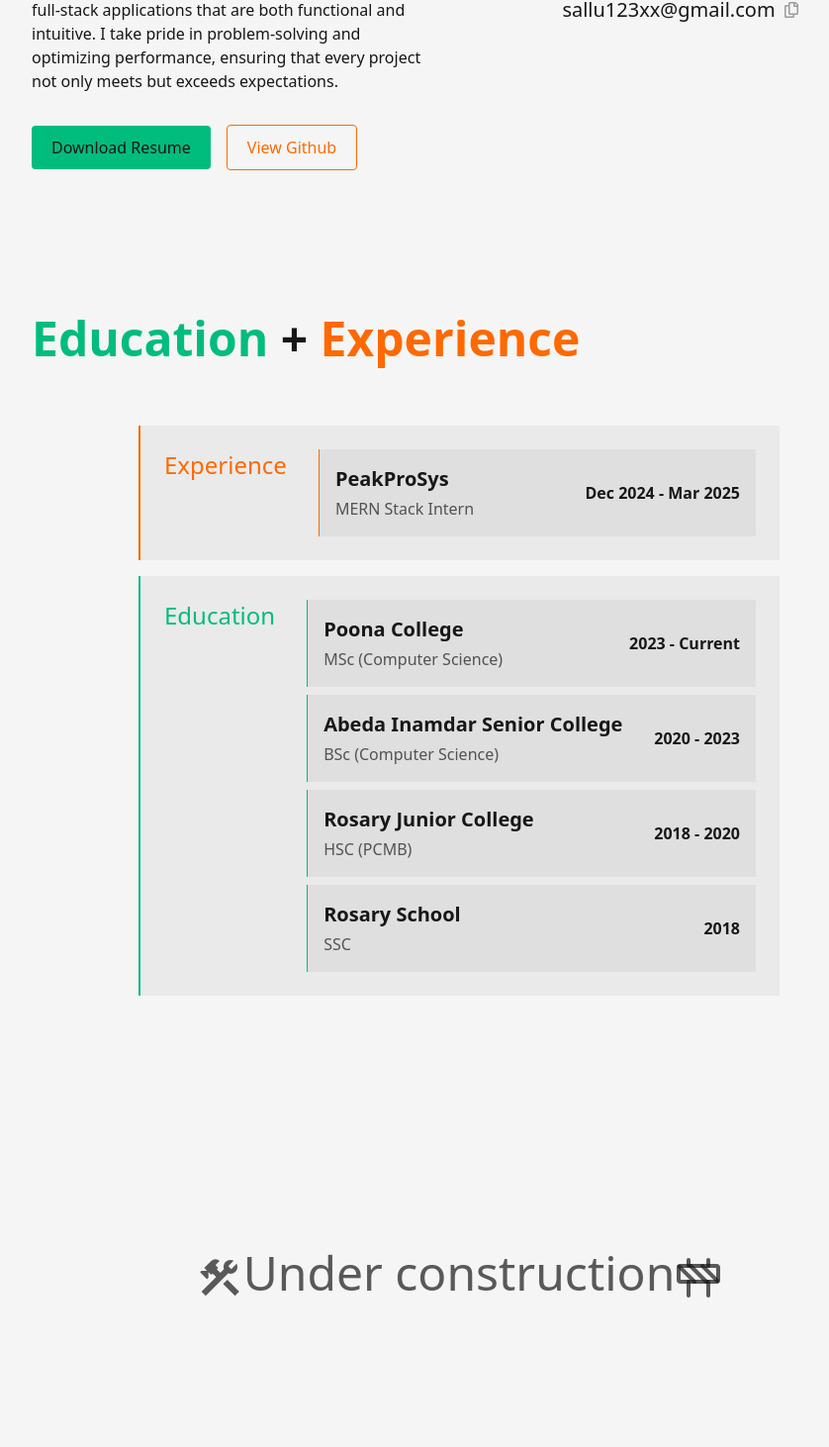
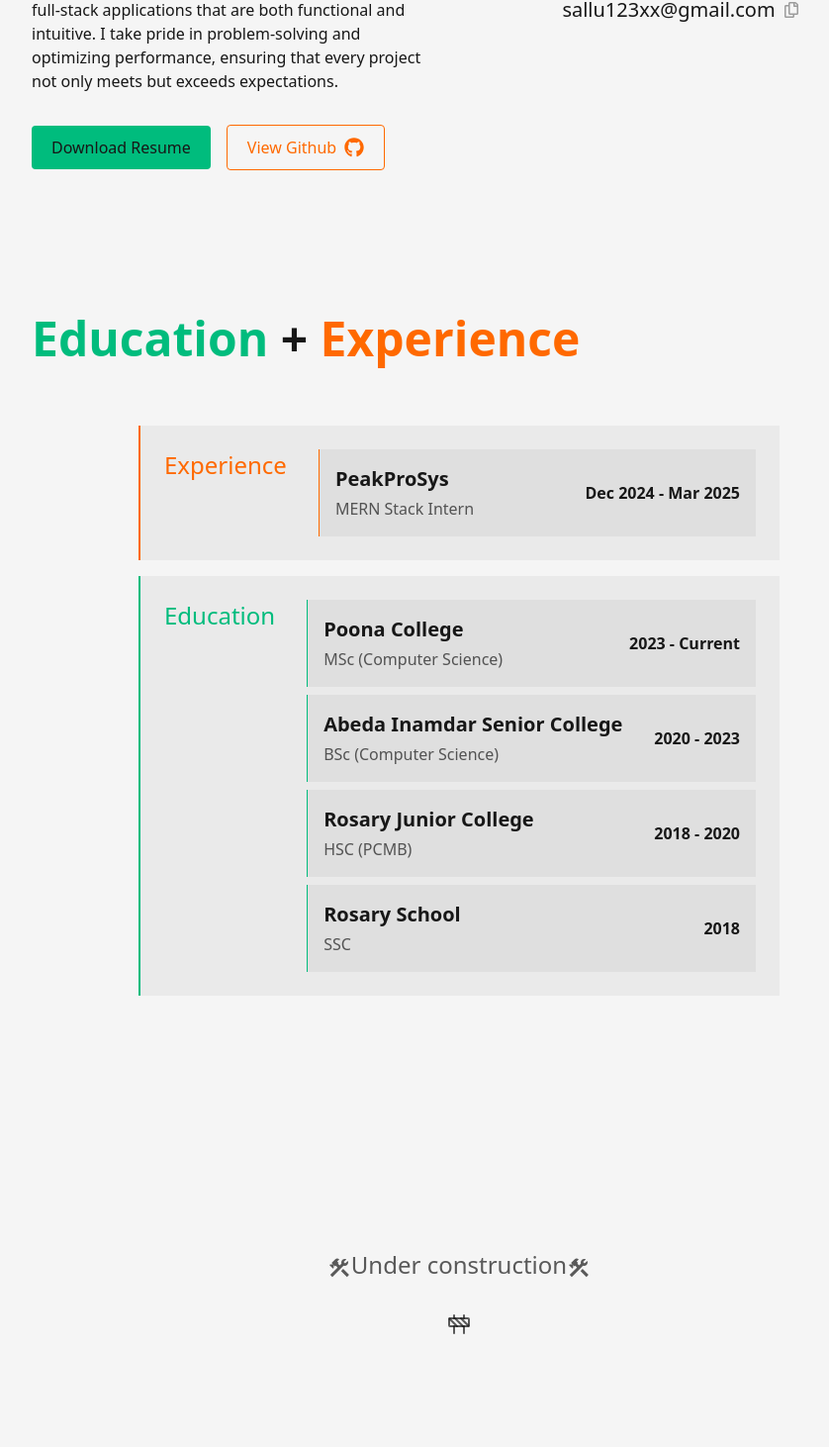
Before and after one commit to salman9802/Portfolio, a React (Vite) app: page / in a window 1280 px wide. Shown: the part 560-2022 px from the top of the page at 99% size, without its empty margins (176-1014 px from the left). Built offline with nearby package versions, Linux system fonts and the light colour scheme.

Commit message:
fix: UI fixes

```diff
--- a/src/components/Projects.tsx
+++ b/src/components/Projects.tsx
@@ -3,10 +3,11 @@ import { MdConstruction } from "react-icons/md";
 
 const Projects = () => {
   return (
-    <div className="h1 text-theme-text/70 my-36 text-center font-light">
+    <div className="text-theme-text/70 my-36 text-center text-2xl font-light">
       <MdConstruction className="inline-block" />
       Under construction
-      <LuConstruction className="inline-block" />
+      <MdConstruction className="inline-block" />
+      <LuConstruction className="mx-auto mt-8" />
     </div>
   );
 };
--- a/src/components/ScrollToTop.tsx
+++ b/src/components/ScrollToTop.tsx
@@ -29,7 +29,7 @@ const ScrollToTop = () => {
         });
       }}
       ref={btnRef}
-      className="bg-theme-text text-theme-base pointer-events-none fixed right-5 bottom-5 cursor-pointer rounded-full p-4 opacity-0 transition-opacity duration-200"
+      className="bg-theme-text text-theme-base hover:bg-theme-text/80 pointer-events-none fixed right-5 bottom-5 cursor-pointer rounded-full p-4 opacity-0 transition-all duration-200"
     >
       <FaChevronUp />
     </button>
--- a/src/components/profile/ProfileLeft.tsx
+++ b/src/components/profile/ProfileLeft.tsx
@@ -16,7 +16,7 @@ const Info = () => {
           </p>
         ))}
       </div>
-      <div className="mt-4 flex items-center justify-center gap-4 lg:self-start">
+      <div className="mt-4 flex flex-col items-center justify-center gap-4 sm:flex-row lg:self-start">
         <button className="bg-primary hover:outline-primary cursor-pointer rounded-sm px-3 py-1.5 hover:bg-transparent hover:outline md:px-5 md:py-2.5">
           Download Resume
         </button>
@@ -24,9 +24,10 @@ const Info = () => {
           href={SOCIAL.filter((s) => s.name === "Github")[0].url}
           target="_blank"
           rel="noopener noreferrer"
-          className="text-accent border-accent hover:bg-accent hover:text-theme-text rounded-sm border px-3 py-1.5 md:px-5 md:py-2.5"
+          className="text-accent border-accent hover:bg-accent hover:text-theme-text flex items-center justify-center gap-2 rounded-sm border px-3 py-1.5 md:px-5 md:py-2.5"
         >
-          View Github
+          <span>View Github</span>
+          {SOCIAL.filter((s) => s.name === "Github")[0].icon}
         </a>
       </div>
     </div>
```
